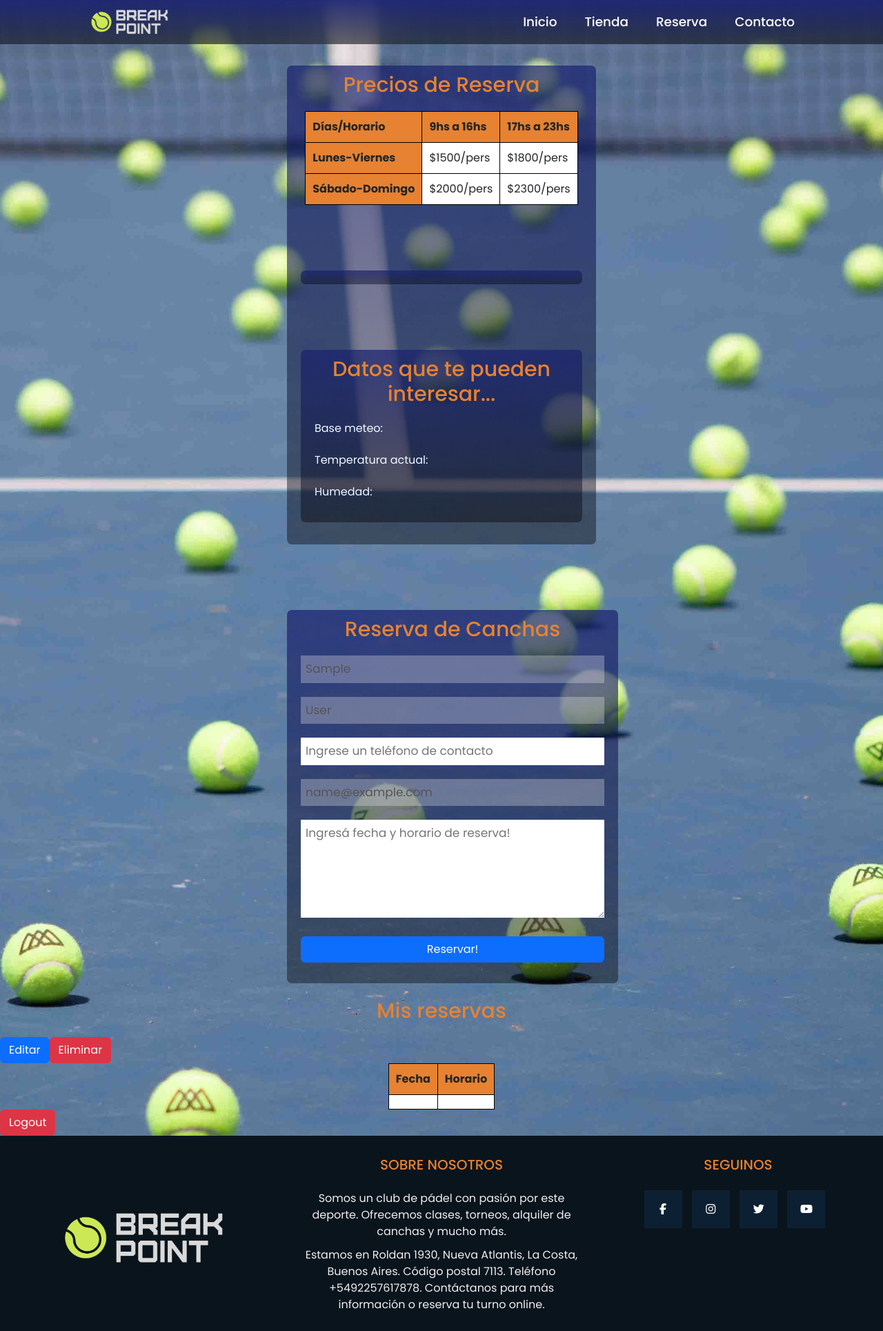
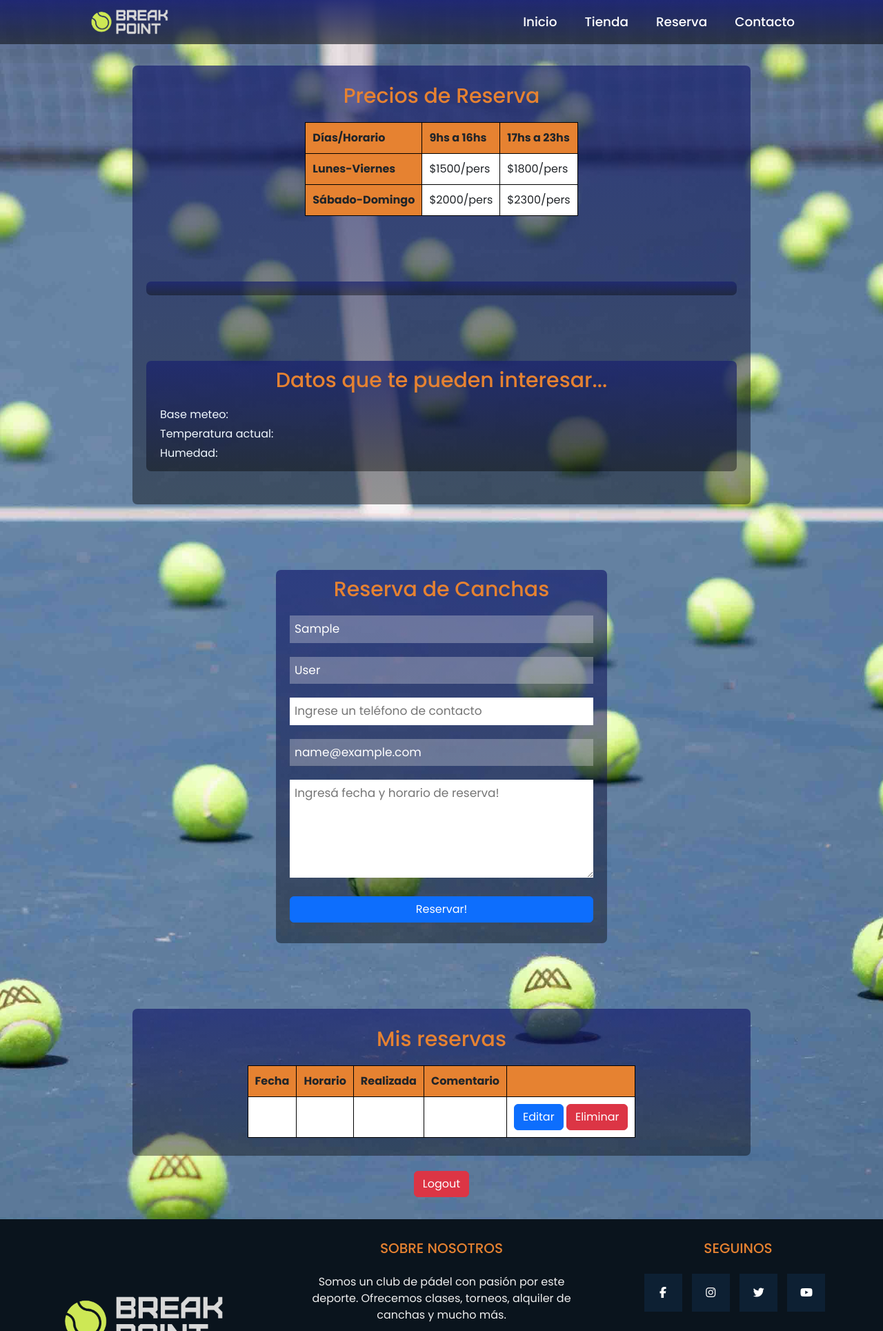
Before and after one commit to arielden/breakpoint, a Django app: page /reserva/ in a window 1280 px wide. Shown: the top 1929 px of the page at 69% size. Run offline with Django 4.2, Linux system fonts and the light colour scheme; the visitor is signed in with stand-in values (Sample User, id 1); lists and menus that the app fills with data are empty; some libraries are stand-ins or nearby versions; some web fonts are replaced.

Commit message:
update reserva

```diff
--- a/static/css/reserva.style.css
+++ b/static/css/reserva.style.css
@@ -72,12 +72,12 @@
 }
 
 .tabla-contenedor {
-    width: 45%;
+    width: 80%;
     height: auto;
     margin-bottom: 20px;
     margin: auto;
     background:linear-gradient(rgb(24,32,111, 0.7),rgba(0, 0, 0, 0.4));
-    padding: 10px 20px;
+    padding: 26px 20px;
     box-sizing: border-box;
     margin-top: 95px;
     margin-bottom: 22px;
@@ -139,7 +139,7 @@
 
 @media (max-width: 1366px) {
     .form-contenedor, .tabla-contenedor{
-        width: 60%;
+        width: 80%;
     }
     .contenedor{
         display: block;
@@ -148,7 +148,7 @@
 
 @media (min-width: 1280px) {
     .form-contenedor, .tabla-contenedor {
-        width: 35%;
+        width: 70%;
     }
 }
 
--- a/templates/reserva.html
+++ b/templates/reserva.html
@@ -7,7 +7,8 @@
     <div class="contenedor">
         <div class="tabla-contenedor">
             <h2>Precios de Reserva</h2>
-            <table>
+            <div class="table-responsive">
+                <table class="egt">
                     <tr>
                         <th>Días/Horario</th>
                         <th>9hs a 16hs</th>
@@ -24,6 +25,7 @@
                         <td>$2300/pers</td>
                     </tr>
                 </table>
+            </div>
             <article>
                 <div class="reservados" id="contenedor-api">
                 </div>
@@ -41,31 +43,40 @@
         <div class="form-contenedor">
             <form method="post" action="" name="form-reserva">
                 <h2>Reserva de Canchas</h2>
-                <input type="text" name="nombre" value="{{ request.user.first_name }}" disabled required>
-                <input type="text" name="apellido" value="{{ request.user.last_name }}" disabled required>
+                <input type="text" name="nombre" value="{{ request.user.first_name }}" disabled required style="color: #fff;">
+                <input type="text" name="apellido" value="{{ request.user.last_name }}" disabled required style="color: #fff;">
                 <input type="tel" name="telefono" placeholder="Ingrese un teléfono de contacto" pattern="[0-9]*" title="Ingresá solo números" required>
-                <input type="email" name="email" value="{{ request.user.email }}" disabled required>
+                <input type="email" name="email" value="{{ request.user.email }}" disabled required style="color: #fff;">
                 <textarea name="mensaje" rows="5" placeholder="Ingresá fecha y horario de reserva!" required></textarea>
                 <input type="submit" class="btn btn-primary" value="Reservar!" id="submit">
             </form>
         </div>
-        <div class="mi-reserva-contenedor">
+        <div id="mi-reserva-contenedor" class="tabla-contenedor" style="width: 70%;">
             <h2>Mis reservas</h2>
-            <table>
+            <div class="table-responsive">
+                <table class="egt">
                     <tr>
                         <th>Fecha</th>
                         <th>Horario</th>
+                        <th>Realizada</th>
+                        <th>Comentario</th>
+                        <th></th>
                     </tr>
                     <tr>
                         <td class="fecha-reserva"></td>
                         <td class="horario-reserva"></td>
-                    <button type="button" class="btn btn-primary">Editar</button>
+                        <td class="Realizada"></td>
+                        <td class="comentario-reserva"></td>
+                        <td><button type="button" class="btn btn-primary">Editar</button>
                             <button type="button" class="btn btn-danger">Eliminar</button>
+                        </td>
+
                     </tr>
                 </table>
             </div>
-        <div class="logout">
-            <button type="button" class="btn btn-danger" href="{% url 'app_reserva:logout' %}">Logout</button>
+        </div>
+        <div style="display: flex; justify-content: center; align-items: center; margin-bottom: 2rem;" >
+            <button type="button" class="btn btn-danger" href="{% url 'app_reserva:logout' %}" >Logout</button>
         </div>
         {% else %}
         <div>
```
Lines whose indentation alone changed are shown as unchanged.
